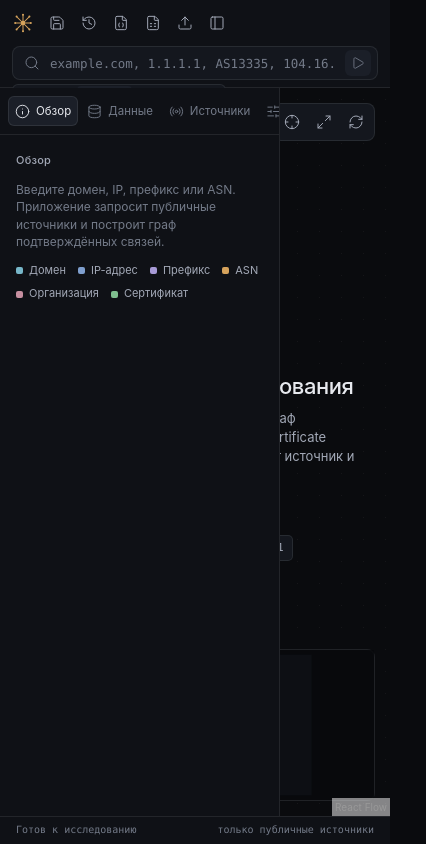
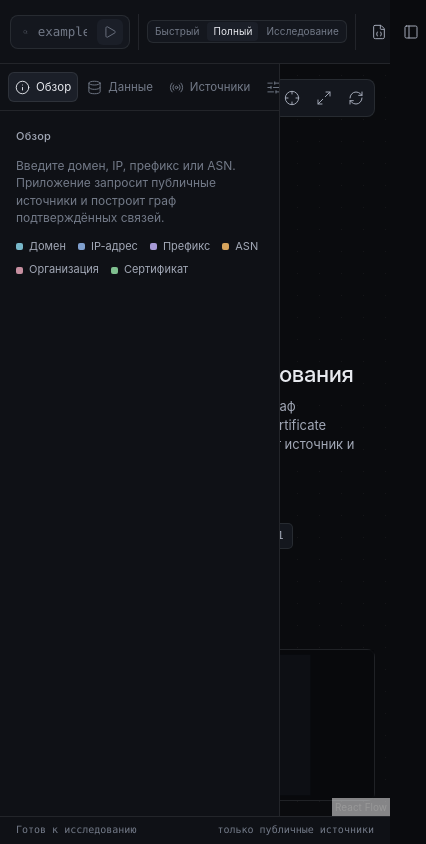
Before and after one commit to ilushacode/spider-map, a React (Vite) app: page / in a window 390 px wide. Shown: the whole page, 426 px wide, since content can reach past the window. Built offline with nearby package versions, Linux system fonts and the light colour scheme.

Commit message:
fix: put header content in a single row with logical blocks

```diff
--- a/src/components/layout/TopBar.tsx
+++ b/src/components/layout/TopBar.tsx
@@ -44,15 +44,33 @@ export default function TopBar({
         <span className="brand__name">spider-map</span>
       </div>
 
-      <SearchBar
-        mode={mode}
-        onModeChange={onModeChange}
-        onRun={onRun}
-        onStop={onStop}
-        running={running}
-      />
+      <div className="topbar__search">
+        <SearchBar onRun={onRun} onStop={onStop} running={running} />
+      </div>
 
-      <div className="topbar__actions">
+      <div className="topbar__block topbar__mode">
+        <span className="topbar__label">Режим</span>
+        <div className="mode-switch" role="group" aria-label="Режим исследования">
+          {(
+            [
+              ['quick', 'Быстрый'],
+              ['full', 'Полный'],
+              ['explore', 'Исследование'],
+            ] as const
+          ).map(([id, label]) => (
+            <button
+              key={id}
+              type="button"
+              className={mode === id ? 'is-active' : ''}
+              onClick={() => onModeChange(id)}
+            >
+              {label}
+            </button>
+          ))}
+        </div>
+      </div>
+
+      <div className="topbar__block topbar__actions">
         <button
           type="button"
           className="icon-button"
--- a/src/components/search/SearchBar.tsx
+++ b/src/components/search/SearchBar.tsx
@@ -1,7 +1,7 @@
 import { useMemo, useState } from 'react'
 import { Clock3, Play, Search, Square, X } from 'lucide-react'
 import { normalizeInput } from '../../graph/normalize'
-import type { InvestigationMode, NormalizedInput } from '../../graph/types'
+import type { NormalizedInput } from '../../graph/types'
 
 const HISTORY_KEY = 'spider-map:history:v1'
 
@@ -16,14 +16,12 @@ function loadHistory(): string[] {
 }
 
 interface SearchBarProps {
-  mode: InvestigationMode
-  onModeChange: (mode: InvestigationMode) => void
   onRun: (input: NormalizedInput) => void
   onStop: () => void
   running: boolean
 }
 
-export default function SearchBar({ mode, onModeChange, onRun, onStop, running }: SearchBarProps) {
+export default function SearchBar({ onRun, onStop, running }: SearchBarProps) {
   const [value, setValue] = useState('')
   const [history, setHistory] = useState<string[]>(loadHistory)
   const [showHistory, setShowHistory] = useState(false)
@@ -64,6 +62,8 @@ export default function SearchBar({ mode, onModeChange, onRun, onStop, running }
           onBlur={() => window.setTimeout(() => setShowHistory(false), 120)}
           placeholder="example.com, 1.1.1.1, AS13335, 104.16.0.0/13"
           aria-label="Объект исследования"
+          aria-invalid={hasError}
+          title={hasError ? normalized.error : undefined}
           spellCheck={false}
           autoComplete="off"
         />
@@ -103,34 +103,6 @@ export default function SearchBar({ mode, onModeChange, onRun, onStop, running }
           ))}
         </div>
       ) : null}
-
-      <div className="search__meta">
-        <div className="mode-switch" role="group" aria-label="Режим исследования">
-          {(
-            [
-              ['quick', 'Быстрый'],
-              ['full', 'Полный'],
-              ['explore', 'Исследование'],
-            ] as const
-          ).map(([id, label]) => (
-            <button
-              key={id}
-              type="button"
-              className={mode === id ? 'is-active' : ''}
-              onClick={() => onModeChange(id)}
-            >
-              {label}
-            </button>
-          ))}
-        </div>
-        <span className={`search__hint${hasError ? ' is-error' : ''}`}>
-          {hasError
-            ? normalized.error
-            : value.trim()
-              ? `${normalized.type} · ${normalized.value || '—'}`
-              : 'Тип определяется автоматически'}
-        </span>
-      </div>
     </div>
   )
 }
--- a/src/styles/app.css
+++ b/src/styles/app.css
@@ -54,11 +54,12 @@
 .topbar {
   display: flex;
   align-items: center;
-  gap: 24px;
+  gap: 16px;
   padding: 0 16px;
   border-bottom: 1px solid var(--border);
   background: var(--surface);
   min-width: 0;
+  flex-wrap: nowrap;
 }
 
 .brand {
@@ -78,6 +79,33 @@
 
 .spider-mark {
   display: block;
+}
+
+.topbar__search {
+  flex: 1 1 auto;
+  min-width: 180px;
+  display: flex;
+  align-items: center;
+}
+
+.topbar__block {
+  display: flex;
+  align-items: center;
+  gap: 8px;
+  padding-left: 16px;
+  border-left: 1px solid var(--border);
+  height: 36px;
+  flex: 0 0 auto;
+}
+
+.topbar__label {
+  font-size: 10.5px;
+  color: var(--text-3);
+  white-space: nowrap;
+}
+
+.topbar__mode {
+  gap: 8px;
 }
 
 .topbar__actions {
@@ -145,11 +173,9 @@
 .search {
   position: relative;
   flex: 1 1 auto;
-  max-width: 760px;
-  min-width: 220px;
-  display: flex;
-  flex-direction: column;
-  gap: 4px;
+  max-width: none;
+  min-width: 0;
+  width: 100%;
 }
 
 .search__field {
@@ -157,7 +183,7 @@
   align-items: center;
   gap: 8px;
   height: 34px;
-  padding: 0 6px 0 11px;
+  padding: 0 6px 0 12px;
   border: 1px solid var(--border);
   border-radius: var(--radius-sm);
   background: var(--surface-2);
@@ -228,14 +254,6 @@
   color: #1c0d0d;
 }
 
-.search__meta {
-  display: flex;
-  align-items: center;
-  justify-content: space-between;
-  gap: 12px;
-  min-height: 16px;
-}
-
 .mode-switch {
   display: inline-flex;
   gap: 2px;
@@ -248,7 +266,7 @@
 .mode-switch button {
   border: 0;
   border-radius: 4px;
-  padding: 2px 7px;
+  padding: 2px 8px;
   background: transparent;
   color: var(--text-3);
   font-size: 10.5px;
@@ -262,19 +280,6 @@
 .mode-switch button.is-active {
   background: var(--surface-3);
   color: var(--text);
-}
-
-.search__hint {
-  font-family: var(--mono);
-  font-size: 10.5px;
-  color: var(--text-3);
-  white-space: nowrap;
-  overflow: hidden;
-  text-overflow: ellipsis;
-}
-
-.search__hint.is-error {
-  color: var(--red);
 }
 
 .search__history {
@@ -1385,24 +1390,44 @@
 
 @media (max-width: 820px) {
   .app {
-    grid-template-rows: 88px minmax(0, 1fr) 28px;
+    grid-template-rows: 64px minmax(0, 1fr) 28px;
   }
 
   .topbar {
-    flex-wrap: wrap;
     gap: 8px;
-    padding: 8px 12px;
-    align-items: center;
+    padding: 0 10px;
   }
 
   .brand__name {
     display: none;
   }
 
-  .search {
-    order: 3;
-    flex-basis: 100%;
-    max-width: none;
+  .brand {
+    display: none;
+  }
+
+  .topbar__actions .icon-button:nth-child(1),
+  .topbar__actions .icon-button:nth-child(2),
+  .topbar__actions .icon-button:nth-child(4),
+  .topbar__actions .icon-button:nth-child(5) {
+    display: none;
+  }
+
+  .topbar__search {
+    min-width: 120px;
+  }
+
+  .topbar__block {
+    padding-left: 8px;
+  }
+
+  .topbar__label {
+    display: none;
+  }
+
+  .mode-switch button {
+    padding: 2px 6px;
+    font-size: 10px;
   }
 
   .workspace {
@@ -1412,7 +1437,7 @@
   .sidebar {
     position: absolute;
     z-index: 20;
-    top: 88px;
+    top: 64px;
     bottom: 28px;
     left: 0;
     width: 280px;
```
